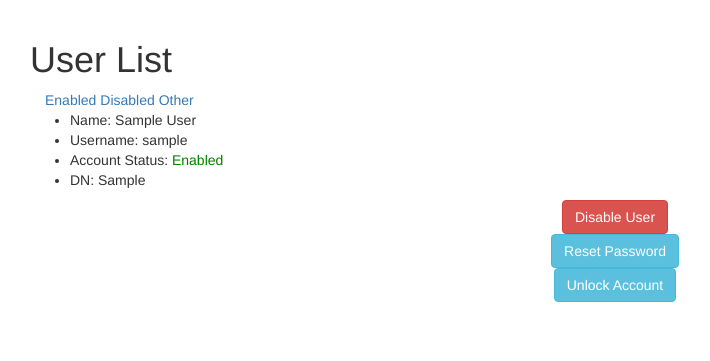
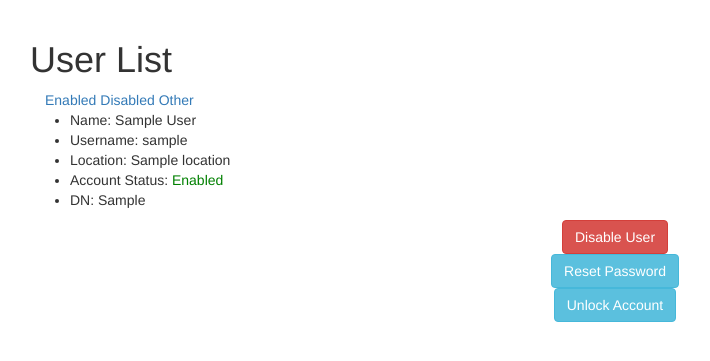
Before and after one commit to bglassmaker/account_manager, a Flask app: template app/templates/employees/users.html in a window 1280 px wide, after a click on "Enabled". Shown: the part 72-433 px from the top of the page, without its empty margins (25-735 px from the left). Run offline with Flask 2, Linux system fonts and the light colour scheme; the template is opened without the code that fills it: most values are stand-ins (such as "Sample title", 1, 10 or a date in 2020); some libraries are stand-ins or nearby versions.

Commit message:
Added location to users list

```diff
--- a/app/employees/employee.py
+++ b/app/employees/employee.py
@@ -520,7 +520,7 @@ def get_all_accounts(user):
     c.search(
         search_base=_base_ou,
         search_filter='(objectclass=person)', # (&(objectclass=person)(|(userAccountControl=512)(userAccountControl=514)))
-        attributes=['cn','userAccountControl', 'mail', 'givenName', 'sn', 'sAMAccountName'])
+        attributes=['cn','userAccountControl', 'mail', 'givenName', 'sn', 'sAMAccountName', 'physicalDeliveryOfficeName'])
     response = c.response
     c.unbind()
     employees = {'enabled users':[], 'disabled users':[], 'other users':[]}
@@ -532,7 +532,8 @@ def get_all_accounts(user):
             username = r['attributes']['sAMAccountName'],
             email_address = r['attributes']['mail'],
             dn = r['dn'],
-            user_account_control = r['attributes']['userAccountControl']
+            user_account_control = r['attributes']['userAccountControl'],
+            location = r['attributes']['physicalDeliveryOfficeName']
         )
         if employee.user_account_control == 512:
             employees['enabled users'].append(employee)
--- a/app/templates/employees/users.html
+++ b/app/templates/employees/users.html
@@ -17,6 +17,7 @@
                 <ul>
                     <li>Name: {{u.full_name}}</li>
                     <li>Username: {{u.username}}</li>
+                    <li>Location: {{u.location}}</li>
                     <li>Account Status: <span style="color:green">Enabled</span></li>
                     <li>DN: {{u.dn}}</li>
                 </ul>
@@ -40,6 +41,7 @@
                 <ul>
                     <li>Name: {{u.full_name}}</li>
                     <li>Username: {{u.username}}</li>
+                    <li>Location: {{u.location}}</li>
                     <li>Account Status: <span style="color:red">Disabled</span></li>
                     <li>DN: {{u.dn}}</li>
                 </ul>
@@ -63,6 +65,7 @@
                 <ul>
                     <li>Name: {{u.full_name}}</li>
                     <li>Username: {{u.username}}</li>
+                    <li>Location: {{u.location}}</li>
                     <li>Account Status: {{u.user_account_control}}</li>
                     <li>DN: {{u.dn}}</li>
                 </ul>
```
